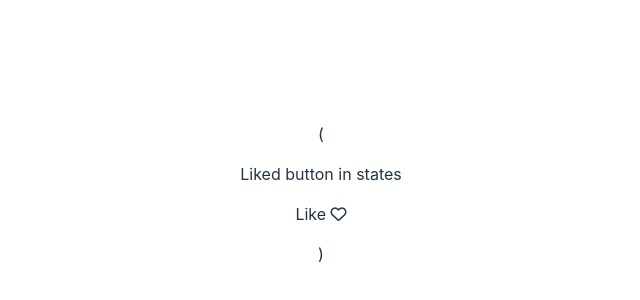
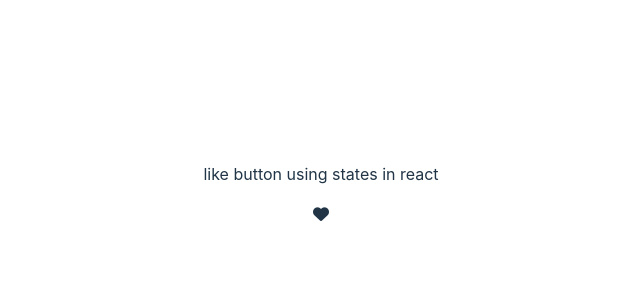
Before and after one commit to anilyadav45/REACT-STARTED, a React (Vite) app in the folder states-react/: page / in a window 1280 px wide. Shown: the part 206-506 px from the top of the page, without its empty margins (319-959 px from the left). Built offline with nearby package versions, Linux system fonts and the light colour scheme.

Commit message:
liked full button

```diff
--- a/states-react/src/App.jsx
+++ b/states-react/src/App.jsx
@@ -7,10 +7,10 @@ function App() {
 
   return (
     <>
-
-      <LikeBtn/>
+    <LikeBtn/>
     </>
   )
+
 }
 
 export default App
--- a/states-react/src/LikeBtn.jsx
+++ b/states-react/src/LikeBtn.jsx
@@ -1,19 +1,24 @@
-import { useState } from "react"
+import { useState } from "react";
 
-export default function (){
-    let[like,setLiked] = useState(false);
-    let likeStyle = {width:"5rem",height:"3rem"};
-    let isLiked = () =>{
-      //while calling i want it should get opposite or not of it mean if btn is clicked while rendering it should be unliked
-      setLiked(!like);
-    }
-    //Note:isliked or any these state method should only be within the export function block
-    return <>
-    (
-        <div>
-            <p>Liked button in states</p>
-            <p>Like <i class="fa-regular fa-heart" onClick={isLiked}>{isLiked.toString}</i></p>
-        </div>
-    )
+export default function () {
+  let [isLike, setIsLiked] = useState(false);
+  let likeStyle = { width: "5rem", height: "3rem" };
+  let toggleLike = () => {
+    //while calling i want it should get opposite or not of it mean if btn is clicked while rendering it should be unliked
+    setIsLiked(!isLike);
+    console.log("btn is going to change");
+  };
+  //Note:isliked or any these state method should only be within the export function block
+  return (
+    <>
+      <div>
+        <p>like button using states in react</p>
+        <p onClick={toggleLike}>
+            {
+                isLike ? <i class="fa-regular fa-heart"></i> : <i class="fa-solid fa-heart"></i>
+            }
+        </p>
+      </div>
     </>
+  );
 }
```
